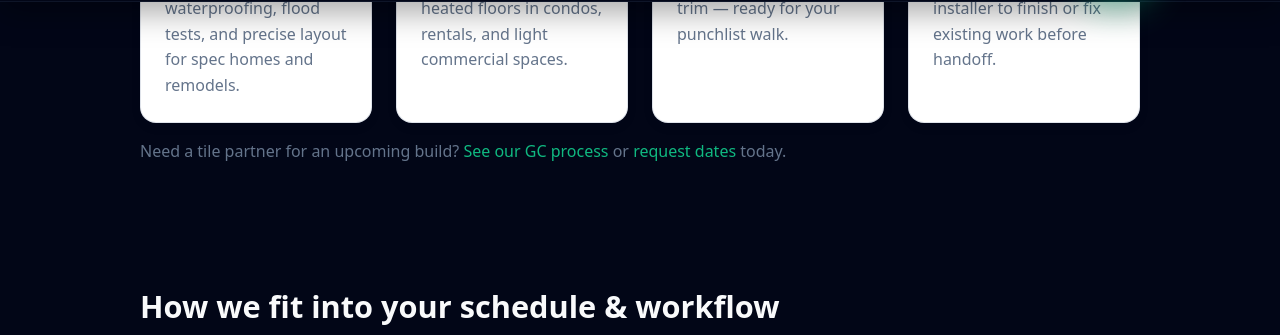
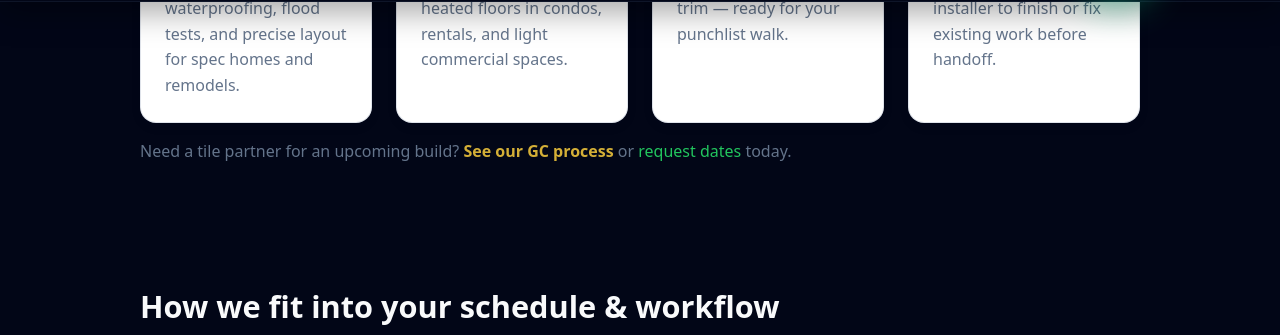
Before and after one commit to XTX33/Tillerstead-site, a Jekyll site: the page built from index.html, in a window 1280 px wide and 1400 px high, scrolled down 1883 px. Shown: the part 115-450 px from the top of the window. Built offline with Jekyll 4.4.1, drawn with Linux system fonts in a browser that asks for light colours.

Commit message:
Update theme.css

```diff
--- a/assets/css/theme.css
+++ b/assets/css/theme.css
@@ -1315,3 +1315,17 @@ textarea::placeholder {
   color: #fff;
   box-shadow: 0 0 12px rgba(212, 175, 55, 0.3);
 }
+/* Section CTA links under 'Tile scopes' */
+.section-cta a:first-of-type {
+  color: #d4af37; /* brass for primary link */
+  font-weight: 600;
+}
+
+.section-cta a:last-of-type {
+  color: #22c55e; /* emerald green secondary */
+}
+
+.section-cta a:hover {
+  text-decoration: underline;
+  opacity: 0.9;
+}
```
